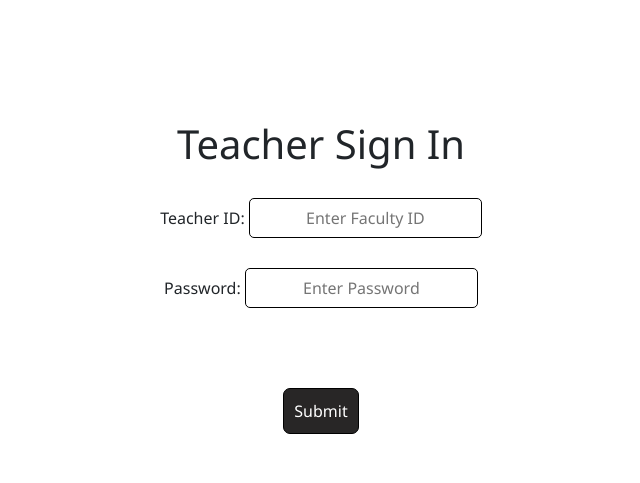
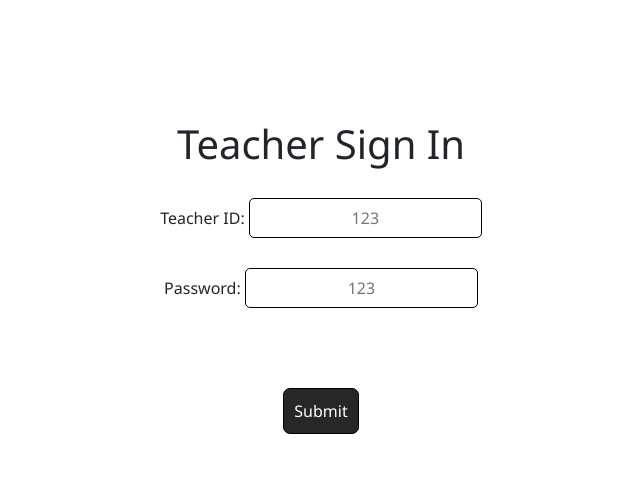
Before and after one commit to anand-shete/Attendance-Management-System, a Node server app: page /teacher/signin in a window 1280 px wide. Shown: the part 80-563 px from the top of the page, without its empty margins (319-959 px from the left). Run offline with Node 20, Linux system fonts and the light colour scheme; some libraries are stand-ins or nearby versions.

Commit message:
Updated Placeholders

```diff
--- a/views/student/studentSignin.ejs
+++ b/views/student/studentSignin.ejs
@@ -35,11 +35,11 @@
       <form action="/student/signin" method="post">
         <div>
           <label for="prn">Enter PRN: </label>
-          <input type="text" id="prn" name="prn" aria-describedby="prn" autocomplete="username">
+          <input type="text" id="prn" name="prn" aria-describedby="prn" autocomplete="username" placeholder="123">
         </div>
         <div>
           <label for="password">Password: </label>
-          <input type="password" id="password" name="password" autocomplete="current-password">
+          <input type="password" id="password" name="password" autocomplete="current-password" placeholder="123">
         </div>
 
         <button type="submit">Sign In</button>
--- a/views/teacher/teacherSignin.ejs
+++ b/views/teacher/teacherSignin.ejs
@@ -30,11 +30,11 @@
       <form action="/teacher/signin" method="post">
         <div>
           <label for="faculty_id">Teacher ID: </label>
-          <input type="text" id="faculty_id" name="faculty_id" placeholder="Enter Faculty ID">
+          <input type="text" id="faculty_id" name="faculty_id" placeholder="123">
         </div>
         <div>
           <label for="password">Password: </label>
-          <input type="password" id="password" name="password" placeholder="Enter Password">
+          <input type="password" id="password" name="password" placeholder="123">
         </div>
         <button type="submit">Submit</button>
       </form>
```
